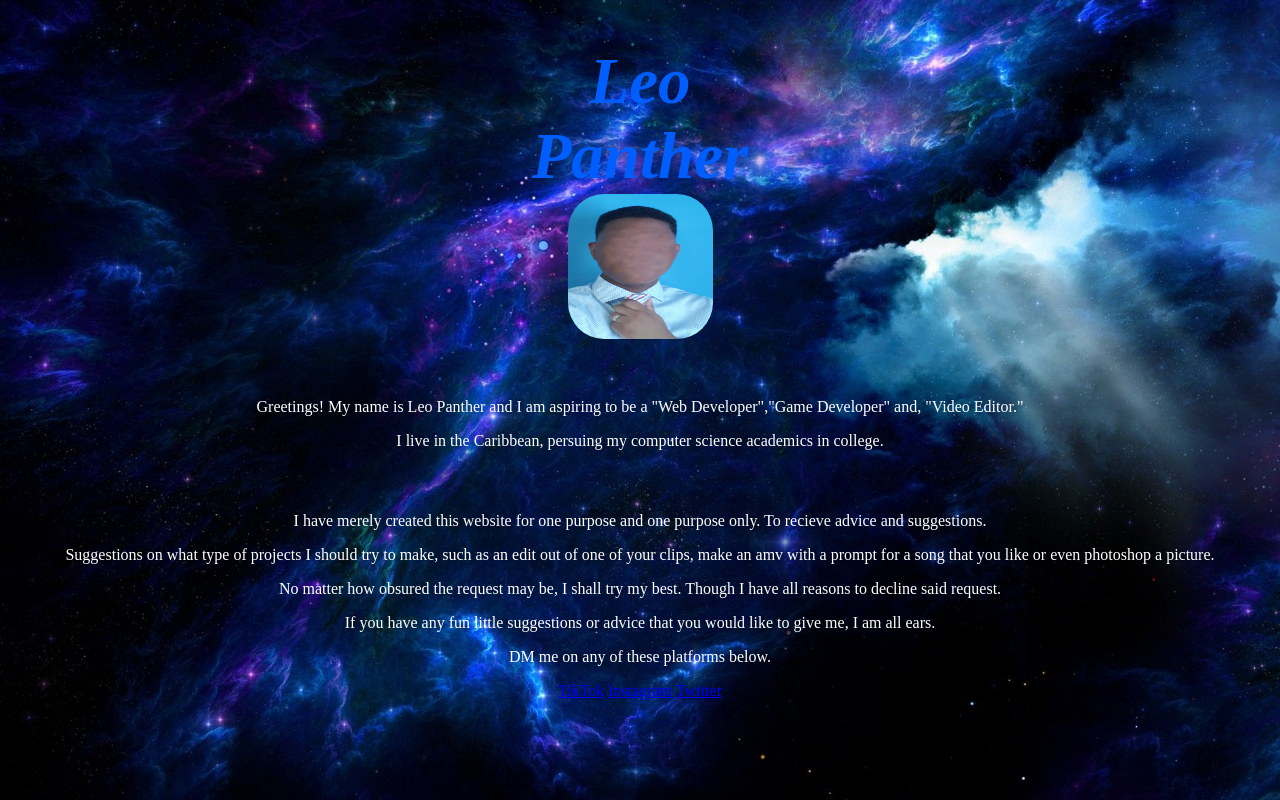
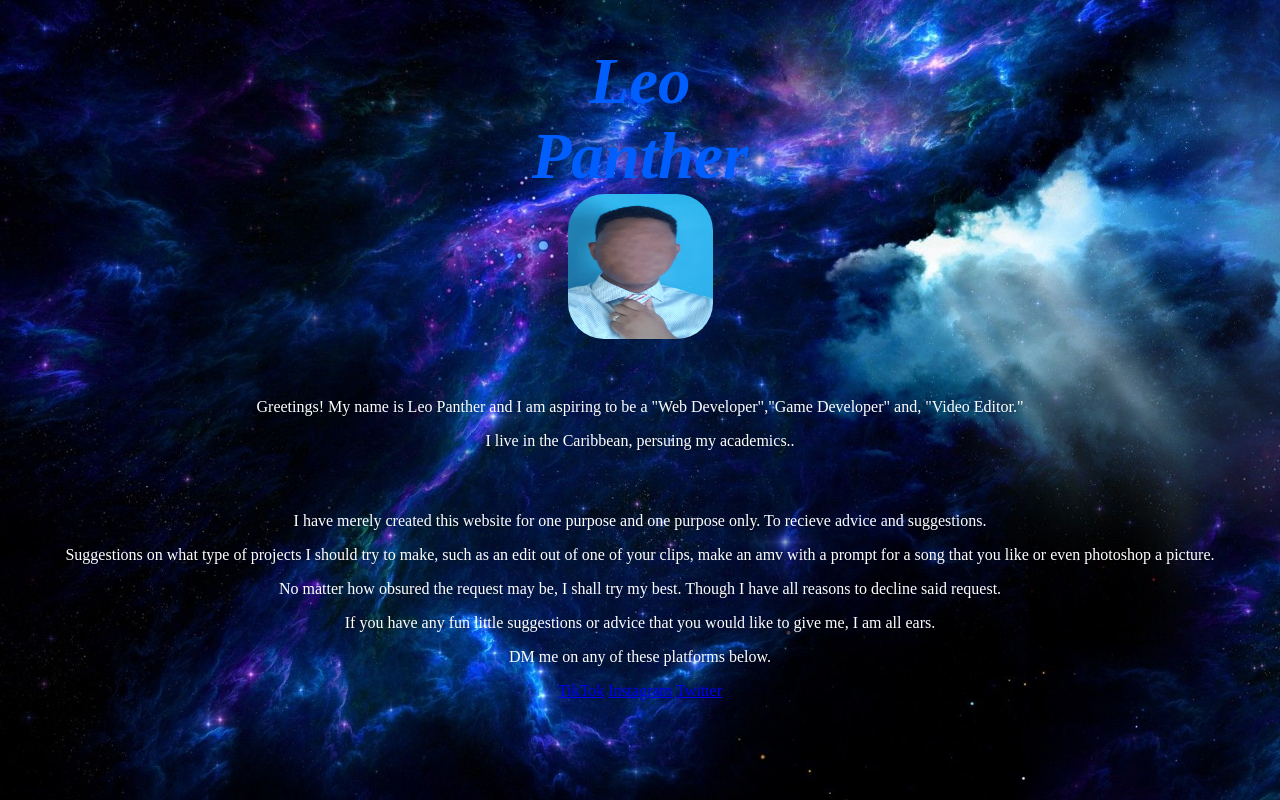
Before and after one commit to Leo-Panther/Leo-Panther.github.io, a plain HTML site: page index.html in a window 1280 px wide. Drawn offline with Linux system fonts and the light colour scheme.

Commit message:
Update index.html

```diff
--- a/index.html
+++ b/index.html
@@ -23,8 +23,7 @@
         Developer","Game Developer" and, "Video Editor."
       </p>
       <p>
-        I live in the Caribbean, persuing my computer science academics in
-        college.
+        I live in the Caribbean, persuing my academics..
       </p>
       <h6>_</h6>
       <p>
```
